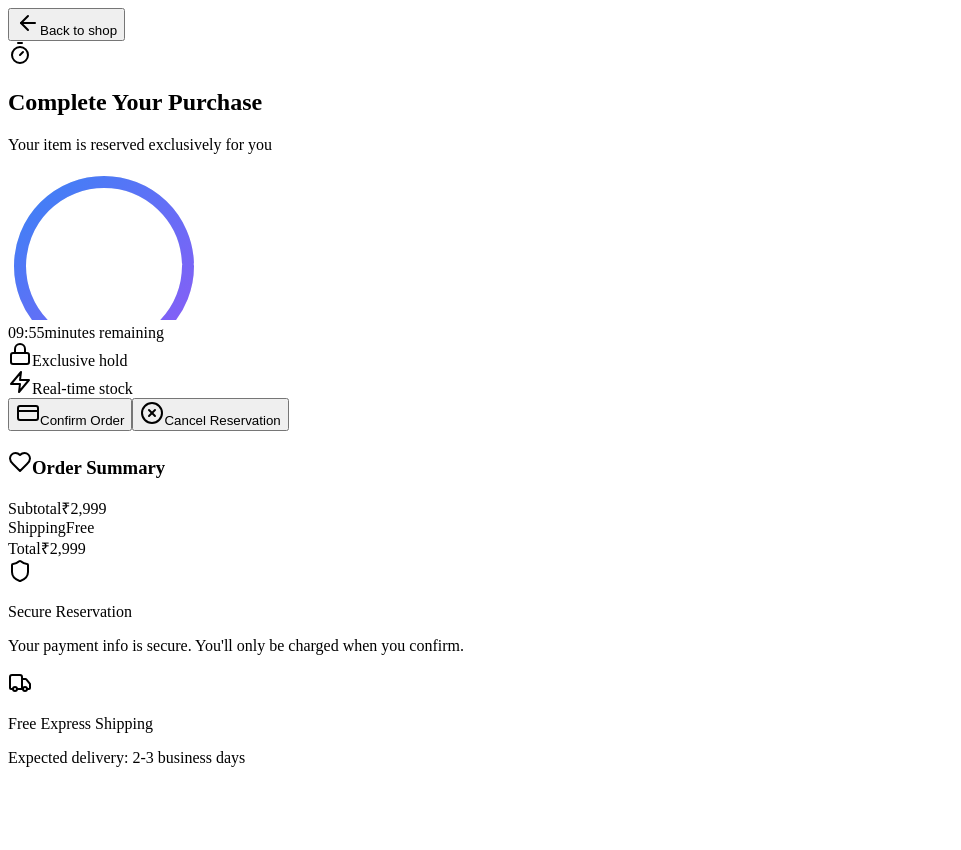
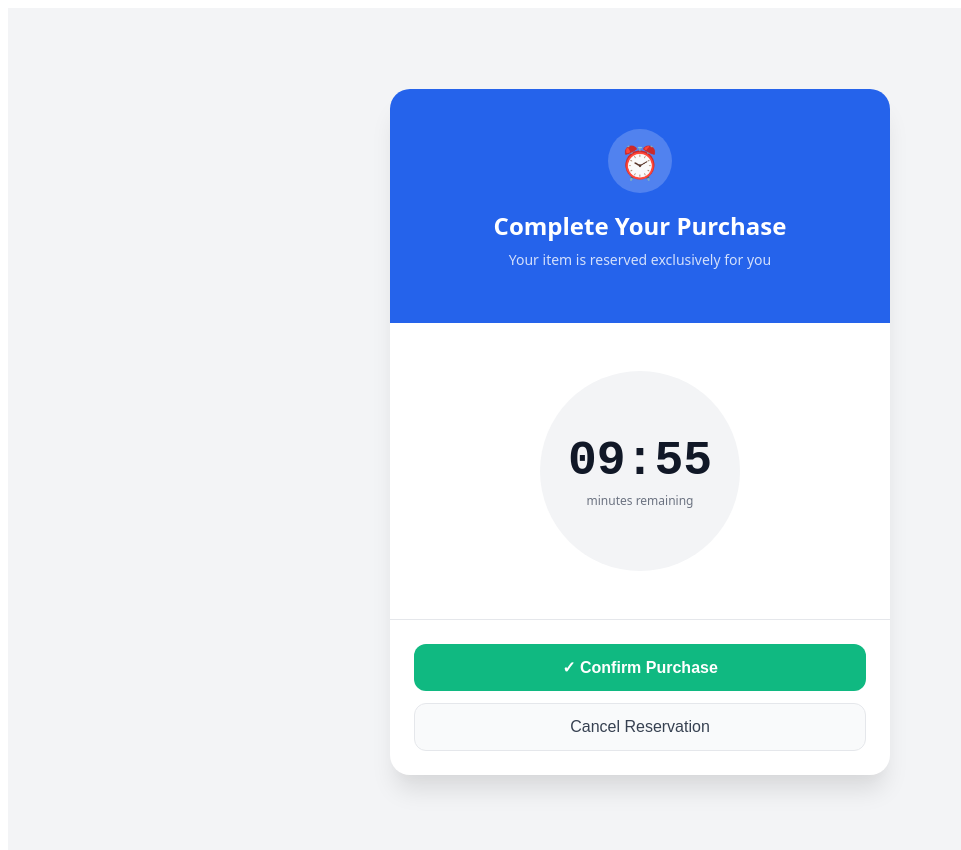
Before and after one commit to Humer076/allo-health, a Next.js app: page /reservation/1 in a window 1280 px wide. Shown: the top 850 px of the page, without its empty margins (0-961 px from the left). Before the commit the page ends 800 px from the top, so only its background shows below. Built offline with nearby package versions, Linux system fonts and the light colour scheme.

Commit message:
Update page.tsx

```diff
--- a/app/reservation/[id]/page.tsx
+++ b/app/reservation/[id]/page.tsx
@@ -2,39 +2,23 @@
 
 import { useParams, useRouter } from 'next/navigation'
 import { useEffect, useState } from 'react'
-import { motion } from 'framer-motion'
-import {
-  Clock, CheckCircle, XCircle, ShoppingBag, AlertTriangle,
-  CreditCard, ArrowLeft, Shield, Truck, Heart,
-  Zap, Timer, Lock
-} from 'lucide-react'
 
 export default function ReservationPage() {
   const { id } = useParams()
   const router = useRouter()
-  const [expiresAt, setExpiresAt] = useState<Date | null>(null)
   const [timeLeft, setTimeLeft] = useState<string>('')
   const [loading, setLoading] = useState(false)
-  const [percentageLeft, setPercentageLeft] = useState(100)
+  const [expired, setExpired] = useState(false)
 
   useEffect(() => {
     const expiry = new Date()
     expiry.setMinutes(expiry.getMinutes() + 10)
-    setExpiresAt(expiry)
-  }, [id])
-
-  useEffect(() => {
-    if (!expiresAt) return
 
     const interval = setInterval(() => {
-      const now = Date.now()
-      const diff = expiresAt.getTime() - now
-      const total = 10 * 60 * 1000
-      const percent = Math.max(0, (diff / total) * 100)
-      setPercentageLeft(percent)
-
+      const diff = expiry.getTime() - Date.now()
       if (diff <= 0) {
         setTimeLeft('Expired')
+        setExpired(true)
         clearInterval(interval)
       } else {
         const mins = Math.floor(diff / 60000)
@@ -44,245 +28,224 @@ export default function ReservationPage() {
     }, 1000)
 
     return () => clearInterval(interval)
-  }, [expiresAt])
+  }, [])
 
   const confirmPurchase = async () => {
     setLoading(true)
-    try {
     const res = await fetch(`/api/reservations/${id}/confirm`, { method: 'POST' })
     if (res.status === 410) {
-        alert('❌ Your reservation has expired!')
+      alert('❌ Reservation expired')
       router.push('/')
     } else if (res.ok) {
-        alert('✅ Order confirmed! You will receive a confirmation email shortly.')
+      alert('✅ Purchase confirmed!')
       router.push('/')
     } else {
-        alert('Error confirming purchase. Please try again.')
-      }
-    } catch (error) {
-      alert('Network error. Please check your connection.')
+      alert('Error confirming')
     }
     setLoading(false)
   }
 
   const cancel = async () => {
     setLoading(true)
-    try {
     await fetch(`/api/reservations/${id}/release`, { method: 'POST' })
-      alert('❌ Reservation cancelled. Stock has been released.')
+    alert('Cancelled')
     router.push('/')
-    } catch (error) {
-      alert('Error cancelling reservation.')
-    }
     setLoading(false)
   }
 
-  const isExpired = timeLeft === 'Expired'
-  const minutes = timeLeft.split(':')[0]
-  const seconds = timeLeft.split(':')[1]
-
   return (
-    <div className="min-h-screen bg-gradient-to-br from-blue-50 via-white to-purple-50">
-      {/* Header */}
-      <nav className="bg-white border-b border-gray-200 sticky top-0 z-50">
-        <div className="max-w-5xl mx-auto px-4 py-4">
-          <button
-            onClick={() => router.push('/')}
-            className="flex items-center gap-2 text-gray-600 hover:text-gray-900 transition-colors"
-          >
-            <ArrowLeft className="w-5 h-5" />
-            <span>Back to shop</span>
-          </button>
+    <div style={styles.container}>
+      <div style={styles.card}>
+        <div style={expired ? styles.headerExpired : styles.headerActive}>
+          <div style={styles.iconContainer}>
+            <span style={styles.icon}>⏰</span>
           </div>
-      </nav>
-
-      <div className="max-w-5xl mx-auto px-4 py-12">
-        <div className="grid md:grid-cols-3 gap-8">
-          {/* Main Reservation Card */}
-          <div className="md:col-span-2">
-            <motion.div
-              initial={{ opacity: 0, y: 20 }}
-              animate={{ opacity: 1, y: 0 }}
-              className="bg-white rounded-2xl shadow-xl overflow-hidden"
-            >
-              {/* Status Header */}
-              <div className={`p-8 text-center ${
-                isExpired
-                  ? 'bg-gradient-to-r from-red-500 to-red-600'
-                  : 'bg-gradient-to-r from-blue-600 to-purple-600'
-              }`}>
-                {isExpired ? (
-                  <>
-                    <AlertTriangle className="w-16 h-16 text-white mx-auto mb-4" />
-                    <h2 className="text-2xl font-bold text-white">Reservation Expired</h2>
-                    <p className="text-white/80 mt-2">Your hold time has run out</p>
-                  </>
-                ) : (
-                  <>
-                    <div className="w-20 h-20 bg-white/20 rounded-full flex items-center justify-center mx-auto mb-4">
-                      <Timer className="w-10 h-10 text-white" />
-                    </div>
-                    <h2 className="text-2xl font-bold text-white">Complete Your Purchase</h2>
-                    <p className="text-white/80 mt-2">Your item is reserved exclusively for you</p>
-                  </>
-                )}
+          <h1 style={styles.title}>
+            {expired ? 'Reservation Expired' : 'Complete Your Purchase'}
+          </h1>
+          <p style={styles.subtitle}>
+            {expired
+              ? 'Your hold time has run out'
+              : 'Your item is reserved exclusively for you'}
+          </p>
         </div>
 
-              {/* Timer Section */}
-              {!isExpired && (
-                <div className="p-8 text-center border-b border-gray-100">
-                  <div className="relative inline-block">
-                    <svg className="w-48 h-48 transform -rotate-90">
-                      <circle
-                        cx="96"
-                        cy="96"
-                        r="84"
-                        stroke="#e5e7eb"
-                        strokeWidth="12"
-                        fill="none"
-                      />
-                      <circle
-                        cx="96"
-                        cy="96"
-                        r="84"
-                        stroke="url(#gradient)"
-                        strokeWidth="12"
-                        fill="none"
-                        strokeDasharray={`${2 * Math.PI * 84}`}
-                        strokeDashoffset={`${2 * Math.PI * 84 * (1 - percentageLeft / 100)}`}
-                        strokeLinecap="round"
-                      />
-                      <defs>
-                        <linearGradient id="gradient" x1="0%" y1="0%" x2="100%" y2="100%">
-                          <stop offset="0%" stopColor="#3b82f6" />
-                          <stop offset="100%" stopColor="#8b5cf6" />
-                        </linearGradient>
-                      </defs>
-                    </svg>
-                    <div className="absolute inset-0 flex flex-col items-center justify-center">
-                      <span className="text-5xl font-bold text-gray-900">{minutes}</span>
-                      <span className="text-2xl font-bold text-gray-900">:{seconds}</span>
-                      <span className="text-xs text-gray-500 mt-2">minutes remaining</span>
-                    </div>
-                  </div>
-                  <div className="flex items-center justify-center gap-4 mt-6">
-                    <div className="flex items-center gap-2 text-sm text-gray-500">
-                      <Lock className="w-4 h-4" />
-                      <span>Exclusive hold</span>
-                    </div>
-                    <div className="w-1 h-1 bg-gray-300 rounded-full" />
-                    <div className="flex items-center gap-2 text-sm text-gray-500">
-                      <Zap className="w-4 h-4" />
-                      <span>Real-time stock</span>
-                    </div>
+        {!expired && (
+          <div style={styles.timerContainer}>
+            <div style={styles.timerCircle}>
+              <span style={styles.timerText}>{timeLeft || '10:00'}</span>
+              <span style={styles.timerLabel}>minutes remaining</span>
             </div>
           </div>
         )}
 
-              {/* Action Buttons */}
-              <div className="p-8 space-y-4">
-                {!isExpired ? (
+        <div style={styles.actions}>
+          {!expired ? (
             <>
-                    <motion.button
-                      whileHover={{ scale: 1.02 }}
-                      whileTap={{ scale: 0.98 }}
+              <button
                 onClick={confirmPurchase}
                 disabled={loading}
-                      className="w-full bg-gradient-to-r from-green-500 to-emerald-600 text-white py-4 rounded-xl font-semibold text-lg flex items-center justify-center gap-2 hover:shadow-lg transition-all disabled:opacity-50"
+                style={styles.confirmButton}
+                onMouseEnter={(e) => {
+                  e.currentTarget.style.backgroundColor = '#059669'
+                }}
+                onMouseLeave={(e) => {
+                  e.currentTarget.style.backgroundColor = '#10b981'
+                }}
               >
-                      {loading ? (
-                        <div className="w-5 h-5 border-2 border-white border-t-transparent rounded-full animate-spin" />
-                      ) : (
-                        <>
-                          <CreditCard className="w-5 h-5" />
-                          <span>Confirm Order</span>
-                        </>
-                      )}
-                    </motion.button>
+                {loading ? 'Processing...' : '✓ Confirm Purchase'}
+              </button>
 
-                    <motion.button
-                      whileHover={{ scale: 1.02 }}
-                      whileTap={{ scale: 0.98 }}
+              <button
                 onClick={cancel}
                 disabled={loading}
-                      className="w-full bg-gray-100 text-gray-700 py-4 rounded-xl font-semibold text-lg flex items-center justify-center gap-2 hover:bg-gray-200 transition-all disabled:opacity-50"
+                style={styles.cancelButton}
+                onMouseEnter={(e) => {
+                  e.currentTarget.style.backgroundColor = '#f3f4f6'
+                }}
+                onMouseLeave={(e) => {
+                  e.currentTarget.style.backgroundColor = '#f9fafb'
+                }}
               >
-                      <XCircle className="w-5 h-5" />
-                      <span>Cancel Reservation</span>
-                    </motion.button>
+                Cancel Reservation
+              </button>
             </>
           ) : (
-                  <motion.button
-                    whileHover={{ scale: 1.02 }}
-                    whileTap={{ scale: 0.98 }}
+            <button
               onClick={() => router.push('/')}
-                    className="w-full bg-gradient-to-r from-blue-600 to-purple-600 text-white py-4 rounded-xl font-semibold text-lg flex items-center justify-center gap-2"
+              style={styles.backButton}
+              onMouseEnter={(e) => {
+                e.currentTarget.style.backgroundColor = '#1d4ed8'
+              }}
+              onMouseLeave={(e) => {
+                e.currentTarget.style.backgroundColor = '#2563eb'
+              }}
             >
-                    <ShoppingBag className="w-5 h-5" />
-                    <span>Continue Shopping</span>
-                  </motion.button>
-                )}
-              </div>
-            </motion.div>
-          </div>
-
-          {/* Sidebar - Order Summary */}
-          {!isExpired && (
-            <motion.div
-              initial={{ opacity: 0, x: 20 }}
-              animate={{ opacity: 1, x: 0 }}
-              className="space-y-4"
-            >
-              <div className="bg-white rounded-2xl shadow-lg p-6">
-                <h3 className="font-bold text-lg mb-4 flex items-center gap-2">
-                  <Heart className="w-5 h-5 text-red-500" />
-                  Order Summary
-                </h3>
-                <div className="space-y-3 text-sm">
-                  <div className="flex justify-between">
-                    <span className="text-gray-600">Subtotal</span>
-                    <span className="font-medium">₹2,999</span>
-                  </div>
-                  <div className="flex justify-between">
-                    <span className="text-gray-600">Shipping</span>
-                    <span className="text-green-600">Free</span>
-                  </div>
-                  <div className="border-t pt-3 mt-3">
-                    <div className="flex justify-between font-bold">
-                      <span>Total</span>
-                      <span className="text-blue-600">₹2,999</span>
-                    </div>
-                  </div>
-                </div>
-              </div>
-
-              <div className="bg-blue-50 rounded-2xl p-6">
-                <div className="flex items-start gap-3">
-                  <Shield className="w-5 h-5 text-blue-600 flex-shrink-0 mt-0.5" />
-                  <div>
-                    <p className="font-semibold text-blue-900 text-sm">Secure Reservation</p>
-                    <p className="text-xs text-blue-700 mt-1">
-                      Your payment info is secure. You'll only be charged when you confirm.
-                    </p>
-                  </div>
-                </div>
-              </div>
-
-              <div className="bg-gray-50 rounded-2xl p-6">
-                <div className="flex items-start gap-3">
-                  <Truck className="w-5 h-5 text-gray-600 flex-shrink-0 mt-0.5" />
-                  <div>
-                    <p className="font-semibold text-gray-900 text-sm">Free Express Shipping</p>
-                    <p className="text-xs text-gray-600 mt-1">
-                      Expected delivery: 2-3 business days
-                    </p>
-                  </div>
-                </div>
-              </div>
-            </motion.div>
+              ← Back to Products
+            </button>
           )}
         </div>
       </div>
     </div>
   )
 }
+
+const styles: { [key: string]: React.CSSProperties } = {
+  container: {
+    minHeight: '100vh',
+    backgroundColor: '#f3f4f6',
+    display: 'flex',
+    alignItems: 'center',
+    justifyContent: 'center',
+    padding: '24px',
+    fontFamily: 'system-ui, -apple-system, sans-serif',
+  },
+  card: {
+    maxWidth: '500px',
+    width: '100%',
+    backgroundColor: 'white',
+    borderRadius: '20px',
+    boxShadow: '0 20px 25px -5px rgba(0,0,0,0.1), 0 10px 10px -5px rgba(0,0,0,0.02)',
+    overflow: 'hidden',
+  },
+  headerActive: {
+    backgroundColor: '#2563eb',
+    padding: '40px 24px',
+    textAlign: 'center' as 'center',
+  },
+  headerExpired: {
+    backgroundColor: '#dc2626',
+    padding: '40px 24px',
+    textAlign: 'center' as 'center',
+  },
+  iconContainer: {
+    backgroundColor: 'rgba(255,255,255,0.2)',
+    width: '64px',
+    height: '64px',
+    borderRadius: '32px',
+    display: 'flex',
+    alignItems: 'center',
+    justifyContent: 'center',
+    margin: '0 auto 16px',
+  },
+  icon: {
+    fontSize: '32px',
+  },
+  title: {
+    fontSize: '24px',
+    fontWeight: '700',
+    color: 'white',
+    margin: 0,
+  },
+  subtitle: {
+    fontSize: '14px',
+    color: 'rgba(255,255,255,0.8)',
+    marginTop: '8px',
+  },
+  timerContainer: {
+    padding: '48px 24px',
+    textAlign: 'center' as 'center',
+    borderBottom: '1px solid #e5e7eb',
+  },
+  timerCircle: {
+    width: '200px',
+    height: '200px',
+    borderRadius: '100px',
+    backgroundColor: '#f3f4f6',
+    display: 'flex',
+    flexDirection: 'column' as 'column',
+    alignItems: 'center',
+    justifyContent: 'center',
+    margin: '0 auto',
+  },
+  timerText: {
+    fontSize: '48px',
+    fontWeight: '700',
+    color: '#111827',
+    fontFamily: 'monospace',
+  },
+  timerLabel: {
+    fontSize: '12px',
+    color: '#6b7280',
+    marginTop: '4px',
+  },
+  actions: {
+    padding: '24px',
+    display: 'flex',
+    flexDirection: 'column' as 'column',
+    gap: '12px',
+  },
+  confirmButton: {
+    backgroundColor: '#10b981',
+    color: 'white',
+    border: 'none',
+    padding: '14px 24px',
+    borderRadius: '12px',
+    fontSize: '16px',
+    fontWeight: '600',
+    cursor: 'pointer',
+    transition: 'background-color 0.2s',
+  },
+  cancelButton: {
+    backgroundColor: '#f9fafb',
+    color: '#374151',
+    border: '1px solid #e5e7eb',
+    padding: '14px 24px',
+    borderRadius: '12px',
+    fontSize: '16px',
+    fontWeight: '500',
+    cursor: 'pointer',
+    transition: 'all 0.2s',
+  },
+  backButton: {
+    backgroundColor: '#2563eb',
+    color: 'white',
+    border: 'none',
+    padding: '14px 24px',
+    borderRadius: '12px',
+    fontSize: '16px',
+    fontWeight: '600',
+    cursor: 'pointer',
+    transition: 'background-color 0.2s',
+  },
+}
```
Lines whose indentation alone changed are shown as unchanged.
